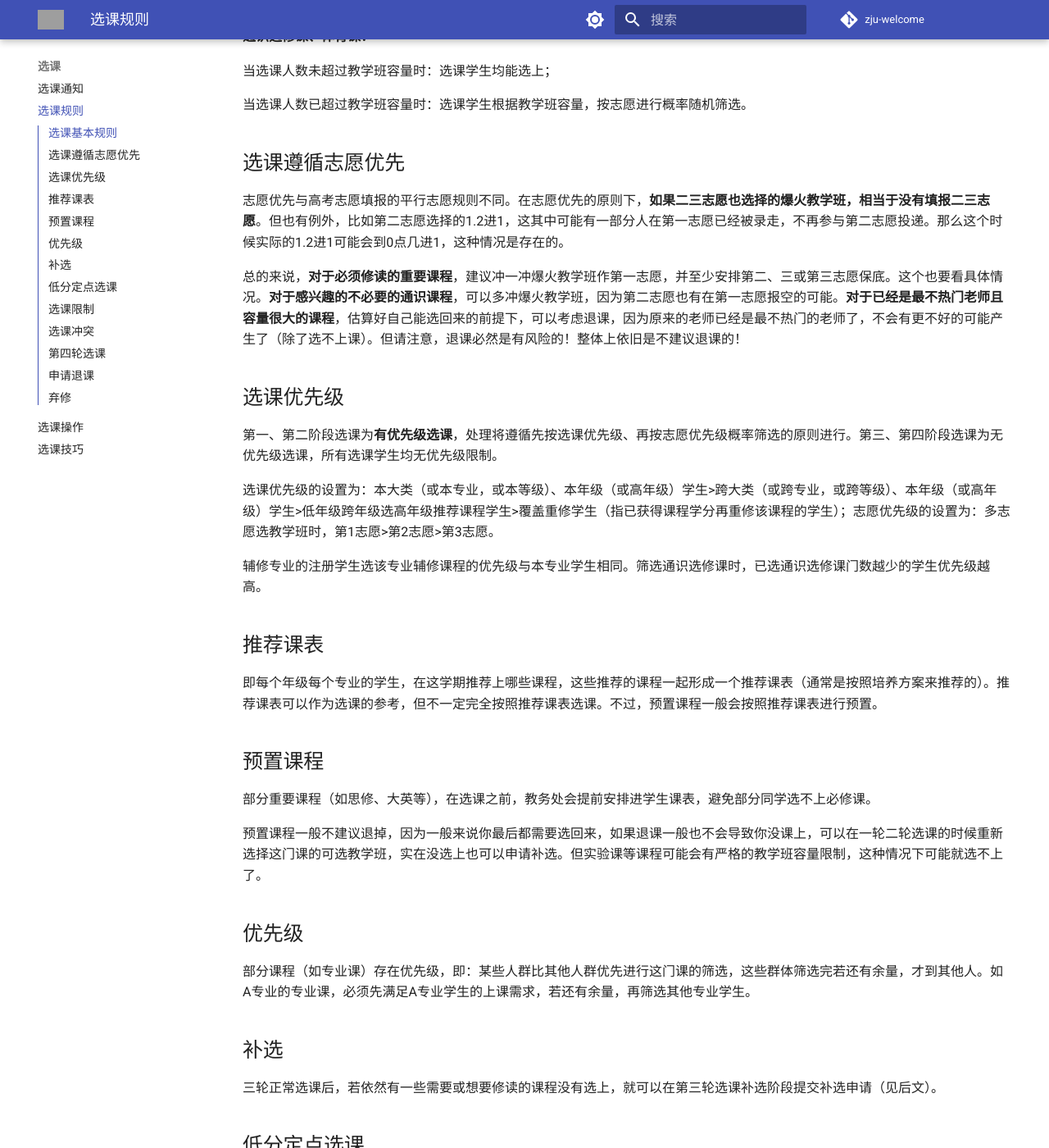
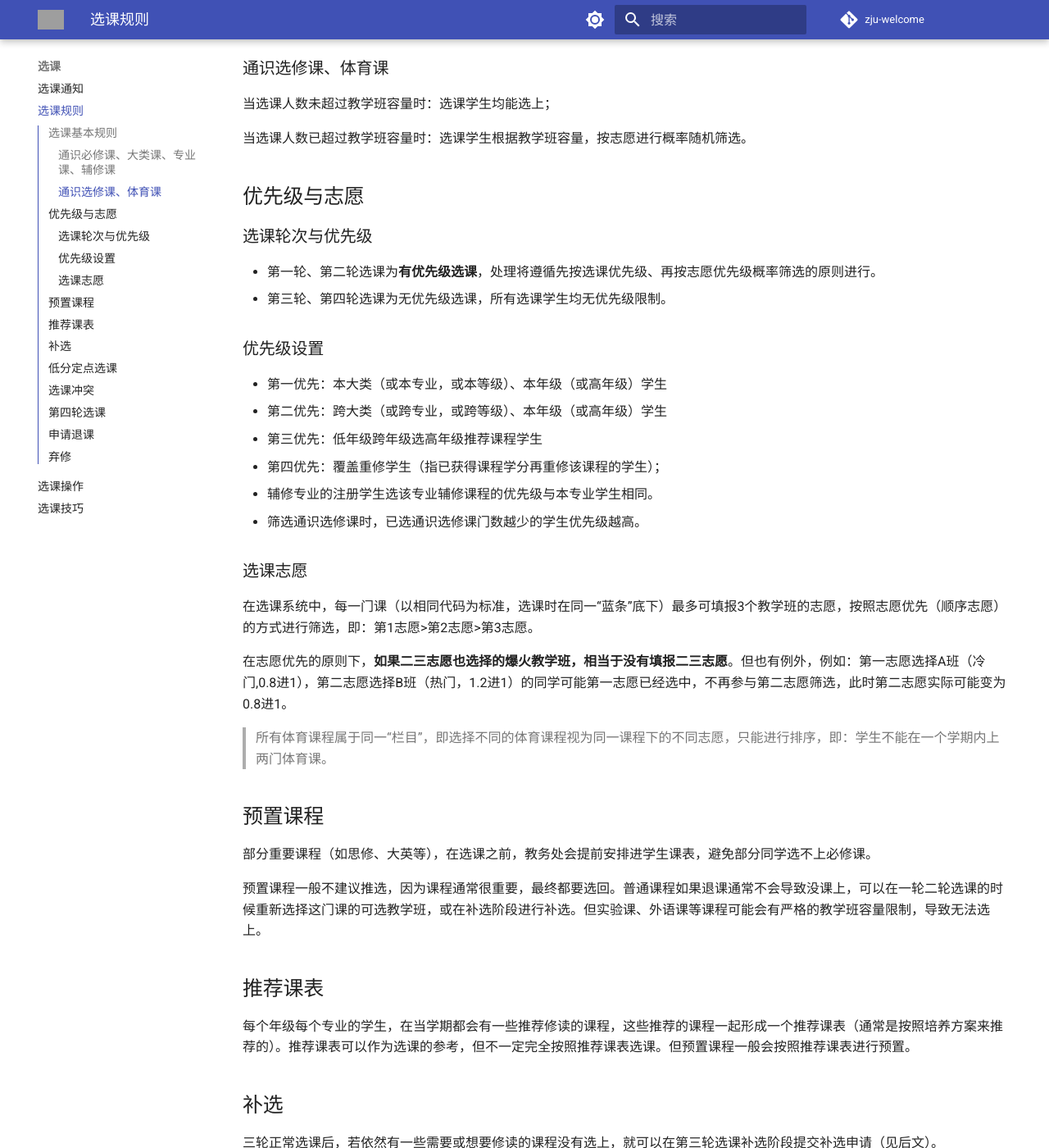
Before and after one commit to mini-full/zju-welcome, an MkDocs documentation site: the page built from docs/course_sys/rules.md, in a window 1280 px wide and 1400 px high, scrolled down 557 px. Shown: the whole window at 82% size. Built offline with MkDocs 1.6.1 and Material for MkDocs 9.7.7, drawn with Linux system fonts in a browser that asks for light colours; comment, search, counter and statistics services are not loaded; some of the changed text lies outside the part shown; grey boxes are pictures that could not be loaded.

Commit message:
优化了选课规则的大量表述 (#88)

```diff
--- a/docs/course_sys/rules.md
+++ b/docs/course_sys/rules.md
@@ -6,45 +6,52 @@
 
 第一轮、第二轮及第三轮正常选课中，都采取“彩票摇号”模式进行选课。即：学生在规定的时间内选择自己想要上的课程，选完后，所有课程开始“摇号”，筛选出这门课的学生。其他轮次选课规则见后续说明。
 
-**通识必修课、大类课、专业课、辅修课：**
+### 通识必修课、大类课、专业课、辅修课
 
 当本大类（或本专业）选课人数未超过教学班容量时：本大类（或本专业）选课学生均能选上；**跨大类（或跨专业）选课学生选课记录保留，暂不进行筛选**，与第二阶段跨大类（或跨专业）选课学生选课记录合并后，根据教学班剩余余量，按志愿优先级进行概率随机筛选。
 
 当本大类（或本专业）选课人数已超过教学班容量时：本大类（或本专业）选课学生根据教学班容量，按志愿优先级进行概率随机筛选；跨大类或跨专业选课学生不能选上。
 
-**通识选修课、体育课：**
+### 通识选修课、体育课
 
 当选课人数未超过教学班容量时：选课学生均能选上；
 
 当选课人数已超过教学班容量时：选课学生根据教学班容量，按志愿进行概率随机筛选。
 
-## 选课遵循志愿优先
+## 优先级与志愿
 
-志愿优先与高考志愿填报的平行志愿规则不同。在志愿优先的原则下，**如果二三志愿也选择的爆火教学班，相当于没有填报二三志愿**。但也有例外，比如第二志愿选择的1.2进1，这其中可能有一部分人在第一志愿已经被录走，不再参与第二志愿投递。那么这个时候实际的1.2进1可能会到0点几进1，这种情况是存在的。
+### 选课轮次与优先级
 
-总的来说，**对于必须修读的重要课程**，建议冲一冲爆火教学班作第一志愿，并至少安排第二、三或第三志愿保底。这个也要看具体情况。**对于感兴趣的不必要的通识课程**，可以多冲爆火教学班，因为第二志愿也有在第一志愿报空的可能。**对于已经是最不热门老师且容量很大的课程**，估算好自己能选回来的前提下，可以考虑退课，因为原来的老师已经是最不热门的老师了，不会有更不好的可能产生了（除了选不上课）。但请注意，退课必然是有风险的！整体上依旧是不建议退课的！
+- 第一轮、第二轮选课为**有优先级选课**，处理将遵循先按选课优先级、再按志愿优先级概率筛选的原则进行。
+- 第三轮、第四轮选课为无优先级选课，所有选课学生均无优先级限制。
 
-## 选课优先级
+### 优先级设置
 
-第一、第二阶段选课为**有优先级选课**，处理将遵循先按选课优先级、再按志愿优先级概率筛选的原则进行。第三、第四阶段选课为无优先级选课，所有选课学生均无优先级限制。
+- 第一优先：本大类（或本专业，或本等级）、本年级（或高年级）学生
+- 第二优先：跨大类（或跨专业，或跨等级）、本年级（或高年级）学生
+- 第三优先：低年级跨年级选高年级推荐课程学生
+- 第四优先：覆盖重修学生（指已获得课程学分再重修该课程的学生）；
+- 辅修专业的注册学生选该专业辅修课程的优先级与本专业学生相同。
+- 筛选通识选修课时，已选通识选修课门数越少的学生优先级越高。
 
-选课优先级的设置为：本大类（或本专业，或本等级）、本年级（或高年级）学生>跨大类（或跨专业，或跨等级）、本年级（或高年级）学生>低年级跨年级选高年级推荐课程学生>覆盖重修学生（指已获得课程学分再重修该课程的学生）；志愿优先级的设置为：多志愿选教学班时，第1志愿>第2志愿>第3志愿。
+### 选课志愿
 
-辅修专业的注册学生选该专业辅修课程的优先级与本专业学生相同。筛选通识选修课时，已选通识选修课门数越少的学生优先级越高。
+在选课系统中，每一门课（以相同代码为标准，选课时在同一“蓝条”底下）最多可填报3个教学班的志愿，按照志愿优先（顺序志愿）的方式进行筛选，即：第1志愿>第2志愿>第3志愿。
 
-## 推荐课表
+在志愿优先的原则下，**如果二三志愿也选择的爆火教学班，相当于没有填报二三志愿**。但也有例外，例如：第一志愿选择A班（冷门,0.8进1），第二志愿选择B班（热门，1.2进1）的同学可能第一志愿已经选中，不再参与第二志愿筛选，此时第二志愿实际可能变为0.8进1。
 
-即每个年级每个专业的学生，在这学期推荐上哪些课程，这些推荐的课程一起形成一个推荐课表（通常是按照培养方案来推荐的）。推荐课表可以作为选课的参考，但不一定完全按照推荐课表选课。不过，预置课程一般会按照推荐课表进行预置。
+> 所有体育课程属于同一“栏目”，即选择不同的体育课程视为同一课程下的不同志愿，只能进行排序，即：学生不能在一个学期内上两门体育课。
 
 ## 预置课程
 
 部分重要课程（如思修、大英等），在选课之前，教务处会提前安排进学生课表，避免部分同学选不上必修课。
 
-预置课程一般不建议退掉，因为一般来说你最后都需要选回来，如果退课一般也不会导致你没课上，可以在一轮二轮选课的时候重新选择这门课的可选教学班，实在没选上也可以申请补选。但实验课等课程可能会有严格的教学班容量限制，这种情况下可能就选不上了。
+预置课程一般不建议推选，因为课程通常很重要，最终都要选回。普通课程如果退课通常不会导致没课上，可以在一轮二轮选课的时候重新选择这门课的可选教学班，或在补选阶段进行补选。但实验课、外语课等课程可能会有严格的教学班容量限制，导致无法选上。
 
-## 优先级
+## 推荐课表
 
-部分课程（如专业课）存在优先级，即：某些人群比其他人群优先进行这门课的筛选，这些群体筛选完若还有余量，才到其他人。如A专业的专业课，必须先满足A专业学生的上课需求，若还有余量，再筛选其他专业学生。
+每个年级每个专业的学生，在当学期都会有一些推荐修读的课程，这些推荐的课程一起形成一个推荐课表（通常是按照培养方案来推荐的）。推荐课表可以作为选课的参考，但不一定完全按照推荐课表选课。但预置课程一般会按照推荐课表进行预置。
+
 
 ## 补选
 
@@ -53,12 +60,8 @@
 ## 低分定点选课
 
 简称“低定”。三轮正常选课后，部分学生选中学分较低，在22学分以下（不含，有辅修为27学分），需要选择更多课程，此时即有资格进行低分定点选课。
+
 低分定点选课规则为“先到先得”，即：在选课时间段内，只要看见有余量的课，且上课、考试时间不冲突，就可以拼手速将其直接选入课表，直至学分达到或超过22学分为止。因此，注意记好低分定点选课的开始时间哦！
-
-## 选课限制
-
-- 志愿限制：同一课程（课程代码相同，选课时在同一栏目下）最多只能选择三个志愿，志愿筛选时按照顺序志愿规则进行筛选；
-- 体育课限制：所有体育课程属于同一“栏目”，即选择不同的体育课程视为同一课程下的不同志愿，只能进行排序，即：学生不能在一个学期内上两门体育课。
 
 ## 选课冲突
 
```
Also changed, not shown: other parts of docs/course_sys/rules.md (+1 -1 lines).
